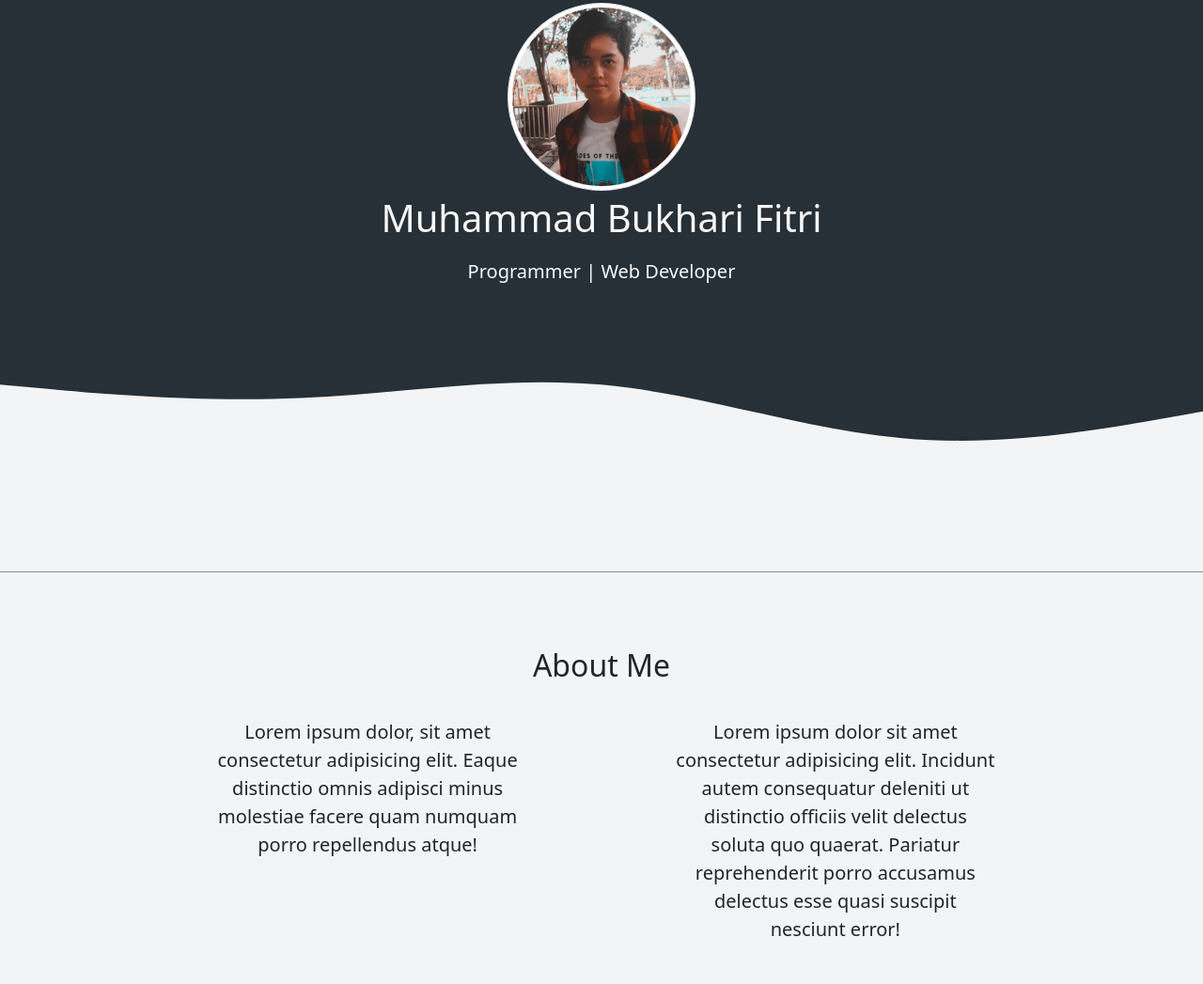
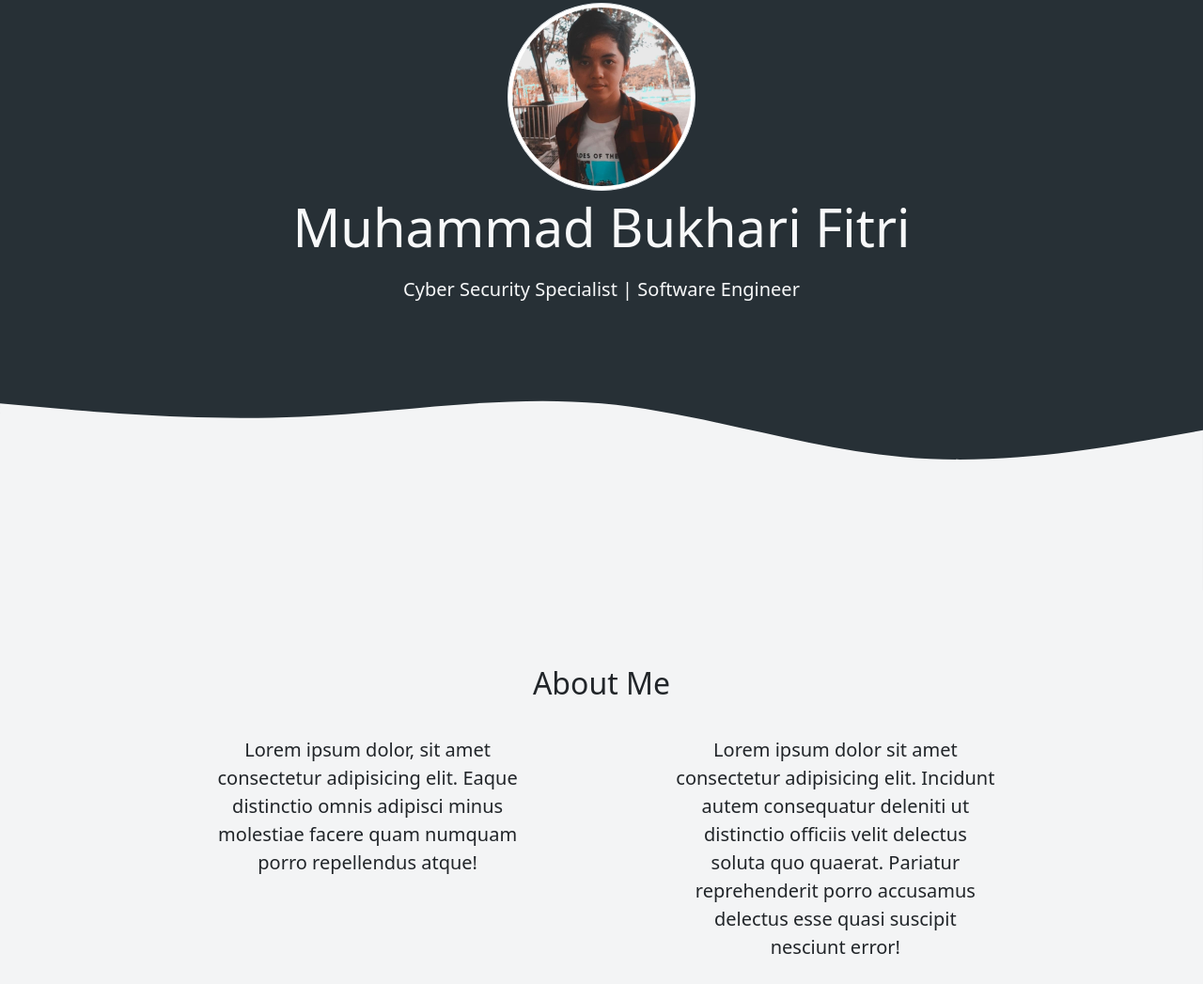
Before and after one commit to Bukhrii/bukhrii.github.io, a plain HTML site: page index.html in a window 1280 px wide. Shown: the part 93-1140 px from the top of the page at 94% size. Drawn offline with nearby package versions, Linux system fonts and the light colour scheme.

Commit message:
menambahkan animasi transisi menggunakan AOS dan GSAP

```diff
--- a/index.html
+++ b/index.html
@@ -6,6 +6,10 @@
     <title>My Portfolio | M Bukhari F</title>
     <!-- Bootstrap CSS -->
     <link href="https://cdn.jsdelivr.net/npm/bootstrap@5.3.0-alpha3/dist/css/bootstrap.min.css" rel="stylesheet" integrity="sha384-KK94CHFLLe+nY2dmCWGMq91rCGa5gtU4mk92HdvYe+M/SXH301p5ILy+dN9+nJOZ" crossorigin="anonymous" />
+
+    <!-- AOS -->
+    <link rel="stylesheet" href="https://unpkg.com/aos@next/dist/aos.css" />
+
     <!-- My CSS -->
     <link rel="stylesheet" href="css/style.css" />
   </head>
@@ -32,8 +36,8 @@
     <!-- Jumbotron -->
     <section class="jumbotron text-center text-light">
       <img src="img/PicsArt_08-31-06.44.04.jpg" alt="Picture" width="200" class="rounded-circle img-thumbnail" />
-      <h1>Muhammad Bukhari Fitri</h1>
-      <p class="lead">Programmer | Web Developer</p>
+      <h1 class="display-4">Muhammad Bukhari Fitri</h1>
+      <p class="lead"></p>
       <svg xmlns="http://www.w3.org/2000/svg" viewBox="0 0 1440 320">
         <path
           fill="#f3f4f5"
@@ -45,7 +49,7 @@
     <!-- End Jumbotron -->
 
     <!-- About -->
-    <section id="about">
+    <section id="about" data-aos="fade-up">
       <div class="container">
         <div class="row text-center mb-4">
           <div class="col">
@@ -69,6 +73,7 @@
 
     <!-- Projects -->
     <section id="projects">
+      <div class="container" data-aos="fade-up">
         <div class="container mt-5">
           <div class="row text-center text-light p-4">
             <div class="col">
@@ -108,11 +113,12 @@
             </div>
           </div>
         </div>
+      </div>
     </section>
     <!-- End Projects -->
 
     <!-- Contact -->
-    <section id="contact">
+    <section id="contact" data-aos="fade-up">
       <div class="container mt-5">
         <div class="row text-center p-4">
           <div class="col">
@@ -152,12 +158,30 @@
 
     <!-- Footer -->
     <footer class="text-light text-center p-1 mt-5">
-      <p>Terms of Service | Privacy Policy | Refund Policy | © <a href="https://www.instagram.com/bkhrf_/" class="text-light fw-bold">Muhammad Bukhari Fitri</a></p>
+      <p>Terms of Service | Privacy Policy | Refund Policy | © <a href="https://www.instagram.com/mhmmdbukharii/" class="text-light fw-bold">Muhammad Bukhari Fitri</a></p>
     </footer>
     <!-- End Footer -->
 
     <!-- JavaScript -->
     <script src="https://cdn.jsdelivr.net/npm/bootstrap@5.3.0-alpha3/dist/js/bootstrap.bundle.min.js" integrity="sha384-ENjdO4Dr2bkBIFxQpeoTz1HIcje39Wm4jDKdf19U8gI4ddQ3GYNS7NTKfAdVQSZe" crossorigin="anonymous"></script>
+
+    <script src="https://unpkg.com/aos@next/dist/aos.js"></script>
+    <script>
+      AOS.init({
+        once: true,
+        duration: 1500,
+      });
+    </script>
+
+    <script src="https://cdnjs.cloudflare.com/ajax/libs/gsap/3.6.1/gsap.min.js"></script>
+    <script src="https://cdnjs.cloudflare.com/ajax/libs/gsap/3.6.1/TextPlugin.min.js"></script>
+    <script>
+      gsap.registerPlugin(TextPlugin);
+      gsap.to('.lead', { duration: 2, delay: 1.5, text: 'Cyber Security Specialist | Software Engineer' });
+      gsap.from('.jumbotron img', { duration: 1, rotateY: 360, opacity: 0 });
+      gsap.from('.navbar', { duration: 1.5, y: '-100%', opacity: 0, ease: 'bounce' });
+      gsap.from('.display-4', { duration: 1, x: -50, opacity: 0, delay: 0.5, ease: 'back' });
+    </script>
 
     <script>
       const scriptURL = 'https://script.google.com/macros/s/AKfycbxRrI7fYj35519JrkIQPmKLRNOPe7GrEX66CBHe3ESHJmbwwUGGS8d0Byis7mCyurLz/exec';
```
Lines whose indentation alone changed are shown as unchanged.
